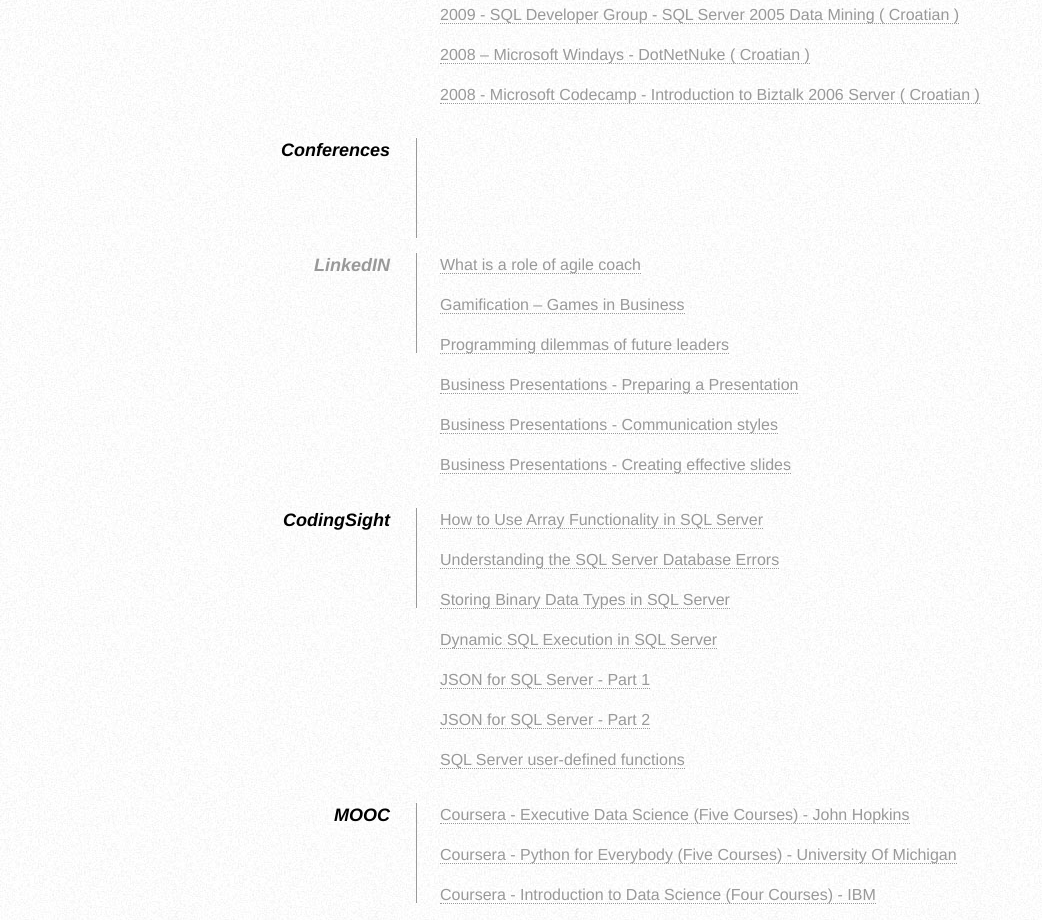
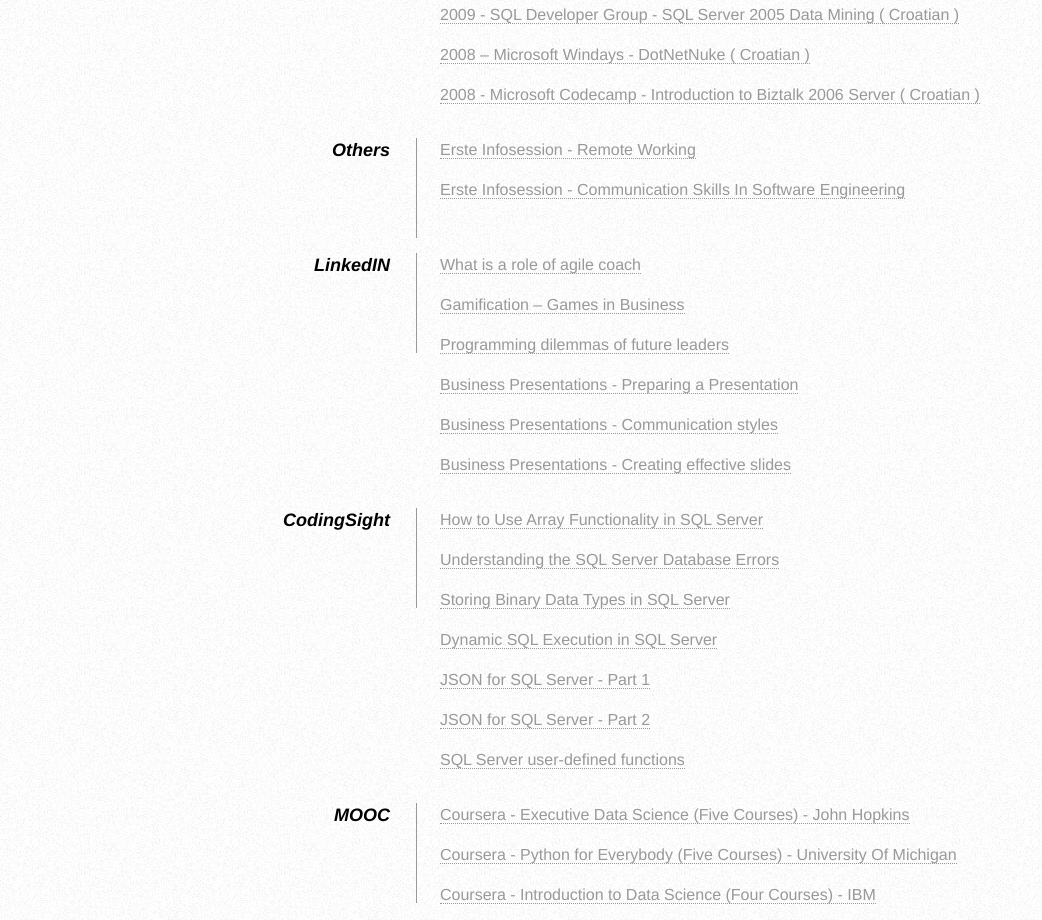
Before and after one commit to jsaban-zz/jsaban.github.io, a plain HTML site: page index.html in a window 1280 px wide. Shown: the part 925-1845 px from the top of the page, without its empty margins (0-1042 px from the left). Drawn offline with Linux system fonts and the light colour scheme.

Commit message:
Update index.html

```diff
--- a/index.html
+++ b/index.html
@@ -76,9 +76,10 @@
 
             <dd class="clear"></dd>
 
-	    <dt>Conferences</dt>
+	    <dt>Others</dt>
             <dd>
-	        <p><a href="Others/Infosession - Communication Skills In Software Engineering.pdf"</a></p>
+		<p><a href="Others/Infosession - Remote Working.pdf">Erste Infosession - Remote Working</a></p>
+	        <p><a href="Others/Infosession - Communication Skills In Software Engineering.pdf">Erste Infosession - Communication Skills In Software Engineering</a></p>
             </dd>
 
 	    <dd class="clear"></dd>
```
